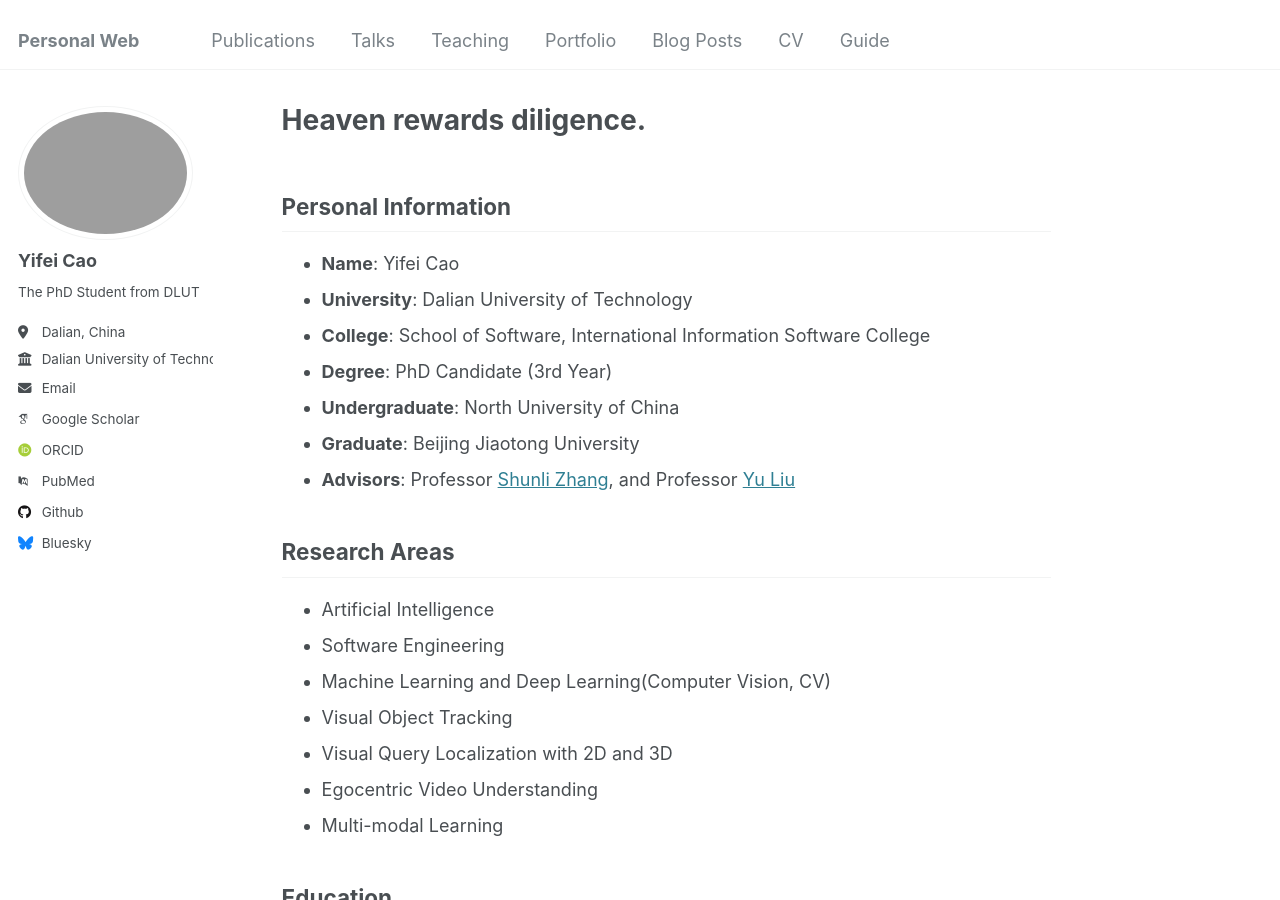
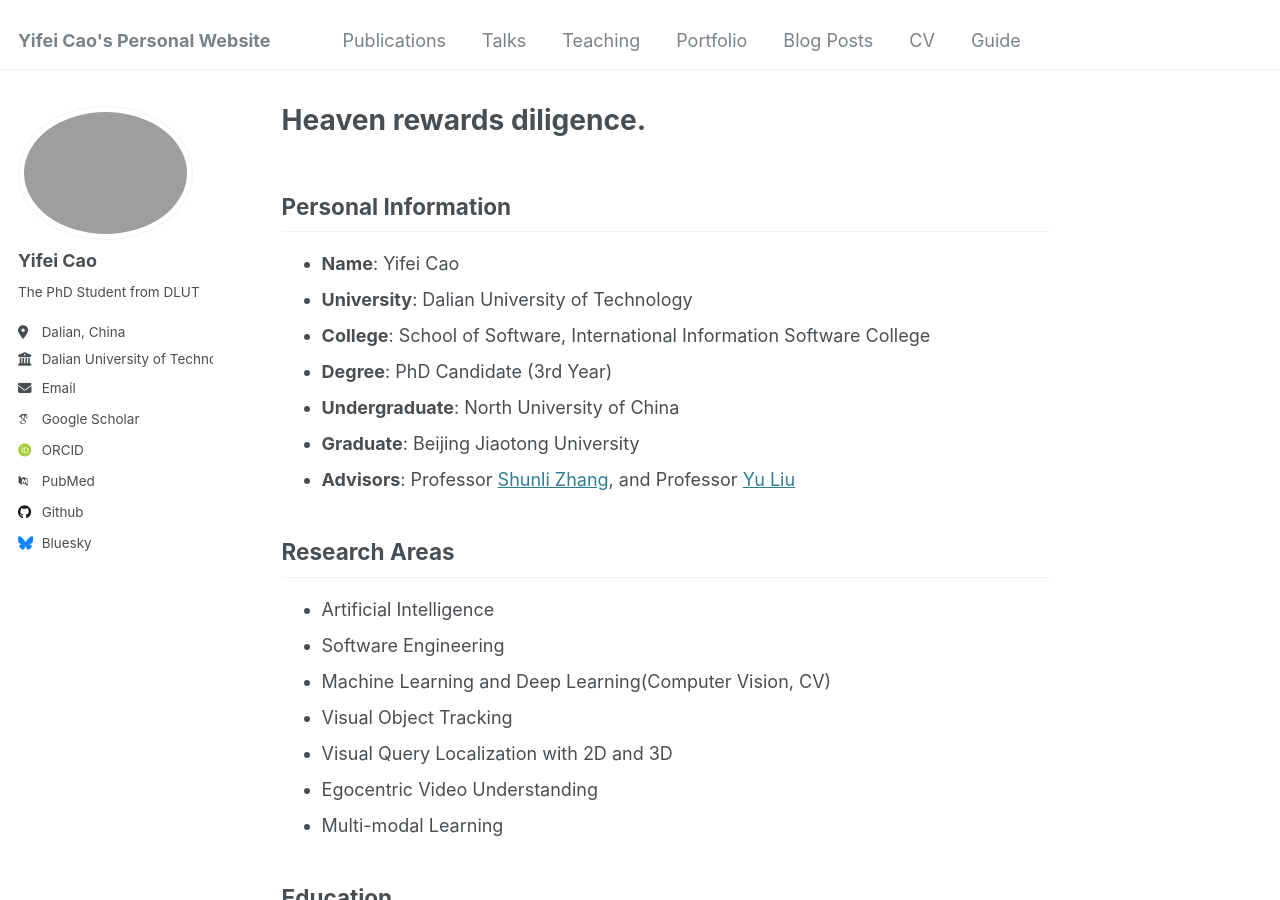
Before and after one commit to cyfedu-dlut/PersonalWeb, a Jekyll site: the page built from _pages/about.md, in a window 1280 px wide and 900 px high. Built offline with Jekyll 4.4.1, drawn with Linux system fonts in a browser that asks for light colours; some web fonts are replaced.

Commit message:
Update _config.yml

```diff
--- a/_config.yml
+++ b/_config.yml
@@ -8,7 +8,7 @@
 
 # Basic Site Settings
 locale                   : "en-US"
-title                    : "Personal Web"
+title                    : "Yifei Cao's Personal Website"
 title_separator          : "-"
 name                     : &name "Your Name"
 description              : &description "Welcome to here!"
```
